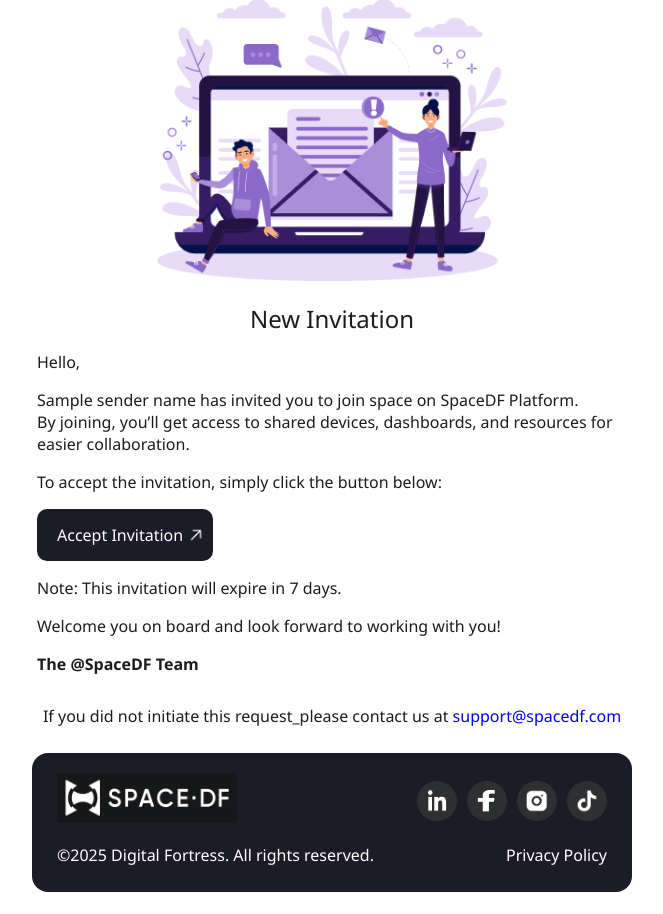
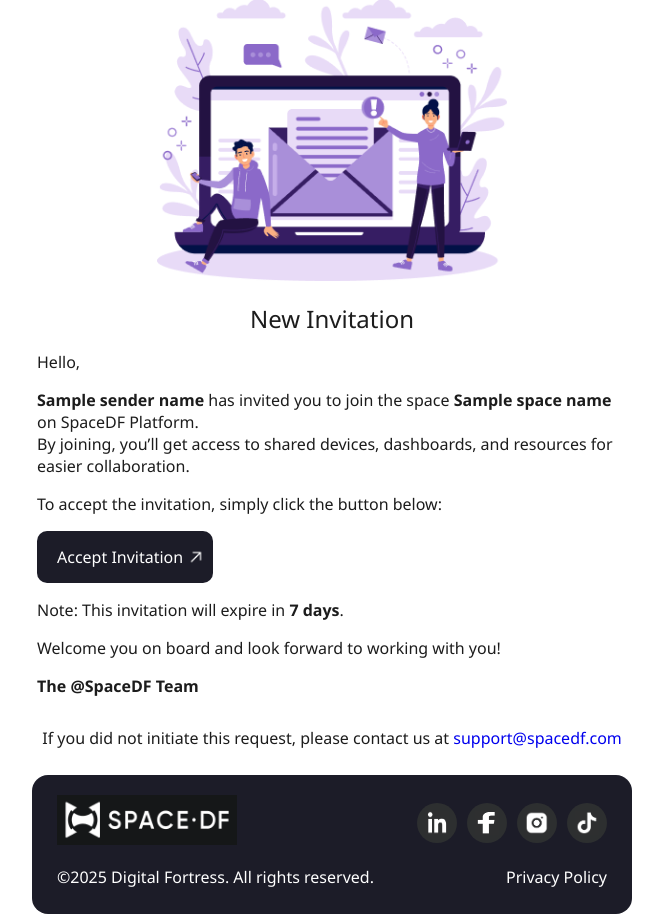
Before and after one commit to Space-DF/django-common-utils, a Python web app: template common/templates/email_format.html in a window 1280 px wide. Shown: the part 116-1030 px from the top of the page, without its empty margins (308-971 px from the left). Before the commit the page ends 1008 px from the top, so only its background shows below. Run offline with Jinja, Linux system fonts and the light colour scheme; the template is opened without the code that fills it: most values are stand-ins (such as "Sample title", 1, 10 or a date in 2020).

Commit message:
refactor: improve invitation content

```diff
--- a/common/templates/email_format.html
+++ b/common/templates/email_format.html
@@ -1,23 +1,36 @@
-{% extends "base.html" %}
-
-{% block title %}Invitation Email{% endblock %}
-
-{% block content %}
+{% extends "base.html" %} {% block title %}Invitation Email{% endblock %} {%
+block content %}
 <div class="illustration">
-      <img src="{{ host }}/static/images/auth/invitation.png"/>
+  <img src="{{ host }}/static/images/auth/invitation.png" />
 </div>
-    <div style="margin-bottom: 30px;">
+<div style="margin-bottom: 30px">
   <h1>New Invitation</h1>
-        <p style="text-align: start;">Hello,</p>
-        <p style="text-align: start;">{{sender_name}} has invited you to join space on SpaceDF Platform.<br>By joining, you’ll get access to shared devices, dashboards, and resources for easier collaboration.</p>
-        <p style="text-align: start;">To accept the invitation, simply click the button below:</p>
-        <p style="text-align: start;"><a style="text-align: start;" href="{{ invite_url }}" class="btn-invite">Accept Invitation</a></p>
-        <p style="text-align: start;">Note: This invitation will expire in 7 days.</p>
-        <p style="text-align: start;">Welcome you on board and look forward to working with you!</p>
-        <p style="text-align: start;"><b>The @SpaceDF Team</b></p>
+  <p style="text-align: start">Hello,</p>
+  <p style="text-align: start">
+    <b>{{sender_name}}</b> has invited you to join the space
+    <b>{{space_name}}</b> on SpaceDF Platform.<br />By joining, you’ll get
+    access to shared devices, dashboards, and resources for easier
+    collaboration.
+  </p>
+  <p style="text-align: start">
+    To accept the invitation, simply click the button below:
+  </p>
+  <p style="text-align: start">
+    <a style="text-align: start" href="{{ invite_url }}" class="btn-invite"
+      >Accept Invitation</a
+    >
+  </p>
+  <p style="text-align: start">
+    Note: This invitation will expire in <b>7 days</b>.
+  </p>
+  <p style="text-align: start">
+    Welcome you on board and look forward to working with you!
+  </p>
+  <p style="text-align: start"><b>The @SpaceDF Team</b></p>
 </div>
 
-    <p>If you did not initiate this request_please contact us at
+<p>
+  If you did not initiate this request, please contact us at
   <a href="mailto:support@spacedf.com">support@spacedf.com</a>
 </p>
 {% endblock %}
```
Lines whose indentation alone changed are shown as unchanged.
